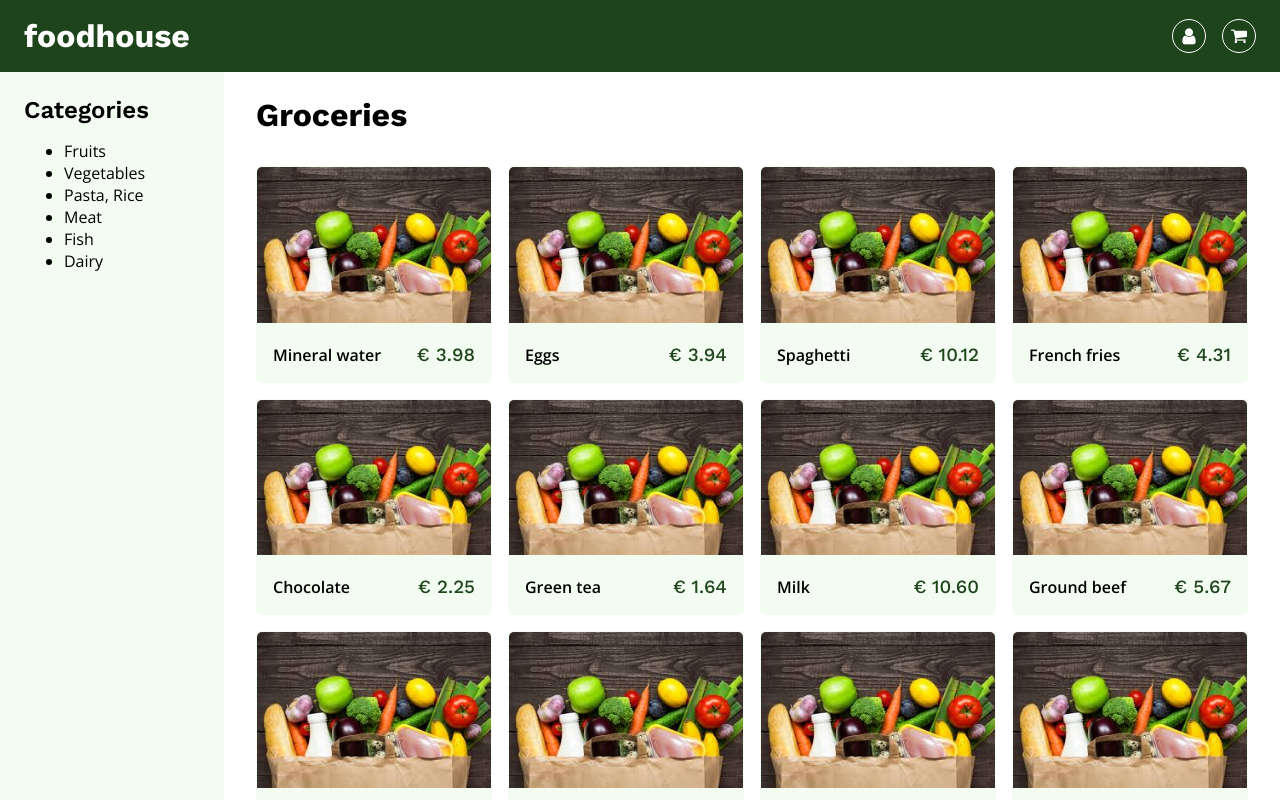
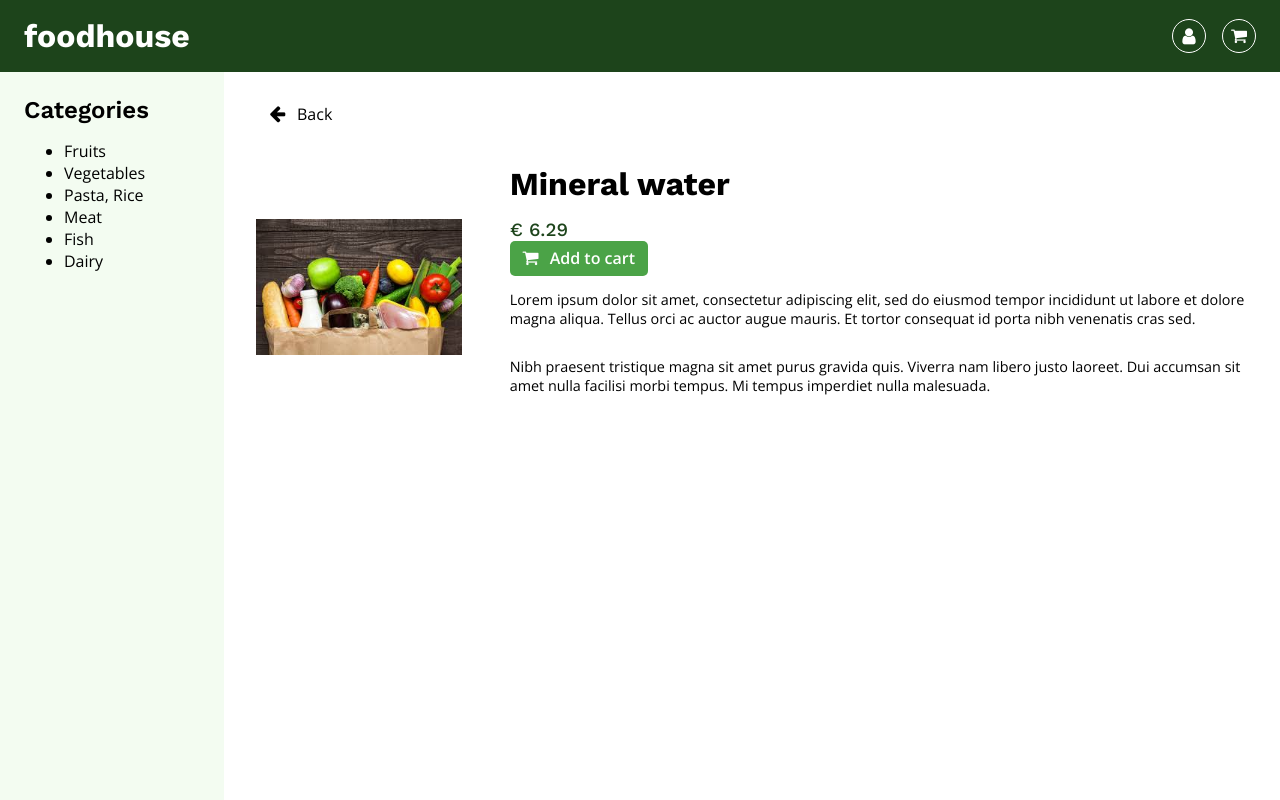
Before and after one commit to UbiOps/example-recommender-app, a React (Create React App) app: page /products/0 in a window 1280 px wide. Shown: the top 800 px of the page. Built offline with nearby package versions, Linux system fonts and the light colour scheme.

Commit message:
Add product details page

```diff
--- a/src/App.js
+++ b/src/App.js
@@ -1,6 +1,6 @@
 import "./App.css";
 import { BrowserRouter as Router, Switch, Route } from "react-router-dom";
-import { Header, NavBar, ProductsList } from "components";
+import { Header, NavBar, ProductsList, ProductDetails } from "components";
 
 const App = () => (
   <Router>
@@ -9,6 +9,9 @@ const App = () => (
       <NavBar />
       <div className="App__content">
         <Switch>
+          <Route path="/products/:id">
+            <ProductDetails />
+          </Route>
           <Route path="/">
             <ProductsList />
           </Route>
--- /dev/null
+++ b/src/components/PrimaryButton/PrimaryButton.css
@@ -0,0 +1,25 @@
+.primary-button {
+  background-color: var(--secondary-color);
+  border: none;
+  border-radius: 5px;
+  padding: 0.4em 0.8em;
+  color: white;
+  font: inherit;
+  font-weight: 600;
+  display: flex;
+  flex-direction: row;
+  align-items: center;
+}
+
+.primary-button:hover {
+  cursor: pointer;
+  opacity: 0.8;
+}
+
+.primary-button__start-icon {
+  margin-right: 0.7em;
+}
+
+.primary-button__end-icon {
+  margin-left: 0.7em;
+}
--- /dev/null
+++ b/src/components/PrimaryButton/PrimaryButton.js
@@ -0,0 +1,33 @@
+import { memo } from "react";
+import "./PrimaryButton.css";
+
+const PrimaryButton = ({
+  children,
+  className,
+  startIcon,
+  endIcon,
+  ...props
+}) => (
+  <button
+    className={["primary-button", className].filter((x) => x).join(" ")}
+    {...props}
+  >
+    {startIcon && (
+      <span
+        className={["primary-button__start-icon", startIcon]
+          .filter((x) => x)
+          .join(" ")}
+      />
+    )}
+    {children}
+    {endIcon && (
+      <span
+        className={["primary-button__end-icon", endIcon]
+          .filter((x) => x)
+          .join(" ")}
+      />
+    )}
+  </button>
+);
+
+export default memo(PrimaryButton);
--- /dev/null
+++ b/src/components/ProductDetails/ProductDetails.css
@@ -0,0 +1,28 @@
+.product-details {
+  display: flex;
+  margin-bottom: 3em;
+}
+
+.product-details__illustration {
+  width: 40%;
+  height: auto;
+  margin-right: 3em;
+  display: flex;
+  align-items: center;
+}
+
+.product-details__illustration img {
+  width: 100%;
+}
+
+.product-details__content {
+  padding: 2em 0;
+  display: flex;
+  flex-direction: column;
+  align-items: flex-start;
+  justify-content: space-between;
+}
+
+.product-details__title {
+  margin-bottom: 0.5em;
+}
--- /dev/null
+++ b/src/components/ProductDetails/ProductDetails.js
@@ -0,0 +1,56 @@
+import { useEffect, useState } from "react";
+import "./ProductDetails.css";
+import { useParams } from "react-router-dom";
+import { capitalizeFirstLetter, generatePrice } from "utils";
+import products from "assets/products.json";
+import productImage from "assets/images/product.png";
+
+import { PrimaryButton, Price, SecondaryButton, Link } from "components";
+
+const ProductDetails = () => {
+  const { id } = useParams();
+  const product = products[id];
+  const [price, setPrice] = useState(0);
+
+  useEffect(() => {
+    setPrice(generatePrice().toString());
+  }, [id]);
+
+  return (
+    <div>
+      <Link to="/">
+        <SecondaryButton startIcon="icon-arrow-left">Back</SecondaryButton>
+      </Link>
+      <div className="product-details">
+        <div className="product-details__illustration">
+          <img src={productImage} alt={product} />
+        </div>
+        <div className="product-details__content">
+          <h1 className="product-details__title">
+            {capitalizeFirstLetter(product)}
+          </h1>
+          <Price>€ {price}</Price>
+          <PrimaryButton
+            className="product-details__cart-button"
+            startIcon="icon-shopping-cart"
+          >
+            Add to cart
+          </PrimaryButton>
+          <p>
+            Lorem ipsum dolor sit amet, consectetur adipiscing elit, sed do
+            eiusmod tempor incididunt ut labore et dolore magna aliqua. Tellus
+            orci ac auctor augue mauris. Et tortor consequat id porta nibh
+            venenatis cras sed.
+          </p>
+          <p>
+            Nibh praesent tristique magna sit amet purus gravida quis. Viverra
+            nam libero justo laoreet. Dui accumsan sit amet nulla facilisi morbi
+            tempus. Mi tempus imperdiet nulla malesuada.
+          </p>
+        </div>
+      </div>
+    </div>
+  );
+};
+
+export default ProductDetails;
--- /dev/null
+++ b/src/components/SecondaryButton/SecondaryButton.css
@@ -0,0 +1,24 @@
+.secondary-button {
+  background-color: white;
+  border: 1px solid transparent;
+  border-radius: 5px;
+  padding: 0.4em 0.8em;
+  color: inherit;
+  font: inherit;
+  display: flex;
+  flex-direction: row;
+  align-items: center;
+}
+
+.secondary-button:hover {
+  cursor: pointer;
+  border: 1px solid var(--secondary-color);
+}
+
+.secondary-button__start-icon {
+  margin-right: 0.7em;
+}
+
+.secondary-button__end-icon {
+  margin-left: 0.7em;
+}
--- /dev/null
+++ b/src/components/SecondaryButton/SecondaryButton.js
@@ -0,0 +1,33 @@
+import { memo } from "react";
+import "./SecondaryButton.css";
+
+const SecondaryButton = ({
+  children,
+  className,
+  startIcon,
+  endIcon,
+  ...props
+}) => (
+  <button
+    className={["secondary-button", className].filter((x) => x).join(" ")}
+    {...props}
+  >
+    {startIcon && (
+      <span
+        className={["secondary-button__start-icon", startIcon]
+          .filter((x) => x)
+          .join(" ")}
+      />
+    )}
+    {children}
+    {endIcon && (
+      <span
+        className={["secondary-button__end-icon", endIcon]
+          .filter((x) => x)
+          .join(" ")}
+      />
+    )}
+  </button>
+);
+
+export default memo(SecondaryButton);
--- a/src/components/index.js
+++ b/src/components/index.js
@@ -3,7 +3,21 @@ import IconButton from "./IconButton/IconButton";
 import Link from "./Link/Link";
 import NavBar from "./NavBar/NavBar";
 import Price from "./Price/Price";
+import PrimaryButton from "./PrimaryButton/PrimaryButton";
 import ProductCard from "./ProductCard/ProductCard";
+import ProductDetails from "./ProductDetails/ProductDetails";
 import ProductsList from "./ProductsList/ProductsList";
+import SecondaryButton from "./SecondaryButton/SecondaryButton";
 
-export { Header, IconButton, Link, NavBar, Price, ProductCard, ProductsList };
+export {
+  Header,
+  IconButton,
+  Link,
+  NavBar,
+  Price,
+  PrimaryButton,
+  ProductCard,
+  ProductDetails,
+  ProductsList,
+  SecondaryButton,
+};
--- a/src/index.css
+++ b/src/index.css
@@ -9,7 +9,7 @@
 body {
   margin: 0;
   font-family: "Open Sans", sans-serif;
-  font-weight: 300;
+  font-weight: 400;
   -webkit-font-smoothing: antialiased;
   -moz-osx-font-smoothing: grayscale;
   color: var(--main-txt-color);
@@ -48,3 +48,7 @@ h5 {
   font-family: "Open Sans", sans-serif;
   font-weight: 400;
 }
+
+p {
+  font-size: 0.9em;
+}
```
